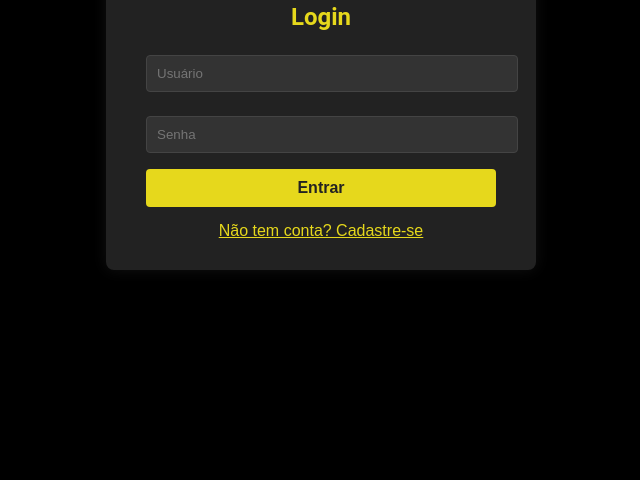
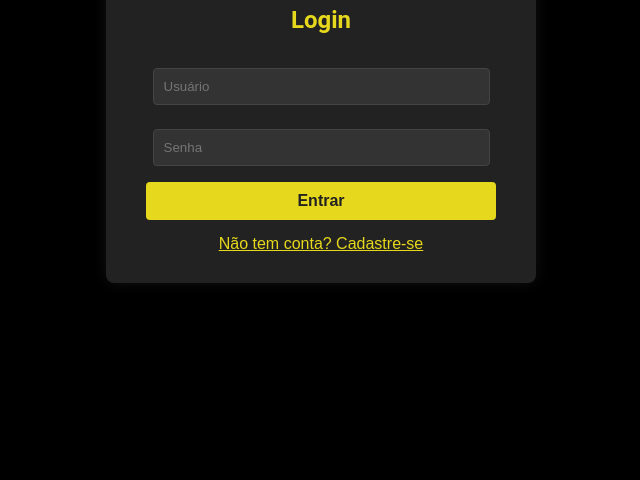
Before and after one commit to GBielPDS/Projeto-WebI, a plain HTML site: page paginas/entrar-login.html in a window 1280 px wide. Shown: the part 336-816 px from the top of the page, without its empty margins (319-959 px from the left). Drawn offline with Linux system fonts and the light colour scheme.

Commit message:
Update entrar-login.css
another final flash attack

```diff
--- a/css/entrar-login.css
+++ b/css/entrar-login.css
@@ -12,6 +12,10 @@ body {
     border-radius: 8px;
     box-shadow: 0 0 15px #111;
     width: 350px;
+    margin: 0 auto; /* Centraliza horizontalmente */
+    display: flex;
+    flex-direction: column;
+    align-items: center; /* Centraliza conteúdo interno */
 }
 h2 {
     text-align: center;
@@ -19,7 +23,10 @@ h2 {
     color: #e6d81c;
 }
 input[type="text"], input[type="password"] {
-    width: 100%;
+    width: 90%; /* Reduz um pouco para centralizar melhor */
+    margin-left: auto;
+    margin-right: auto;
+    display: block;
     padding: 10px;
     margin: 8px 0 16px 0;
     border: 1px solid #444;
@@ -127,3 +134,10 @@ p {
     margin-bottom: 1rem;
     line-height: 1.7;
 }
+
+#login-form {
+    width: 100%;
+    display: flex;
+    flex-direction: column;
+    align-items: center; /* Centraliza os campos e botão */
+}
```
